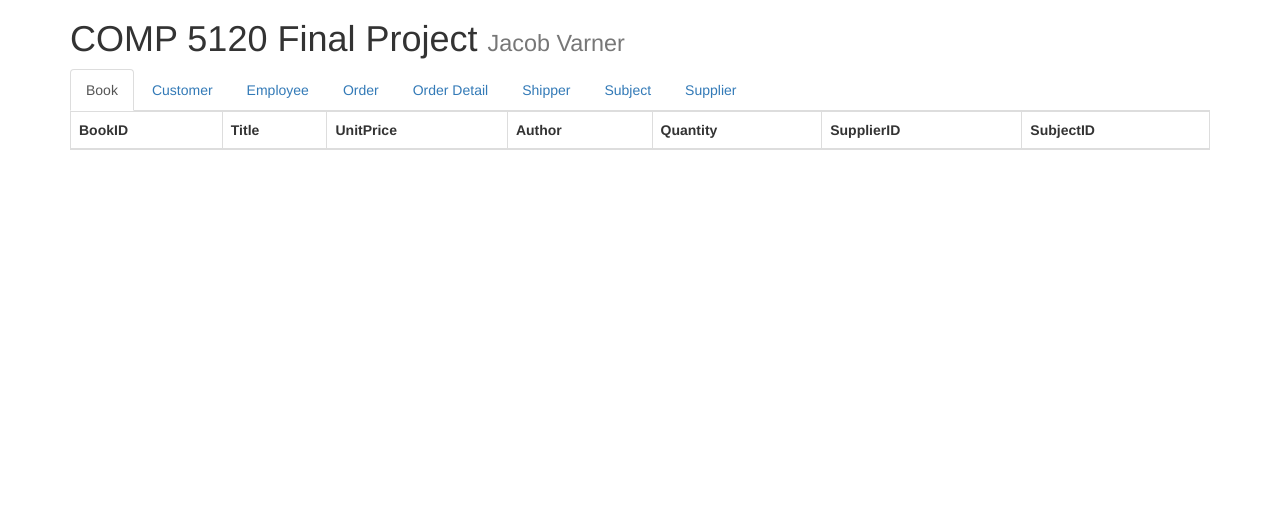
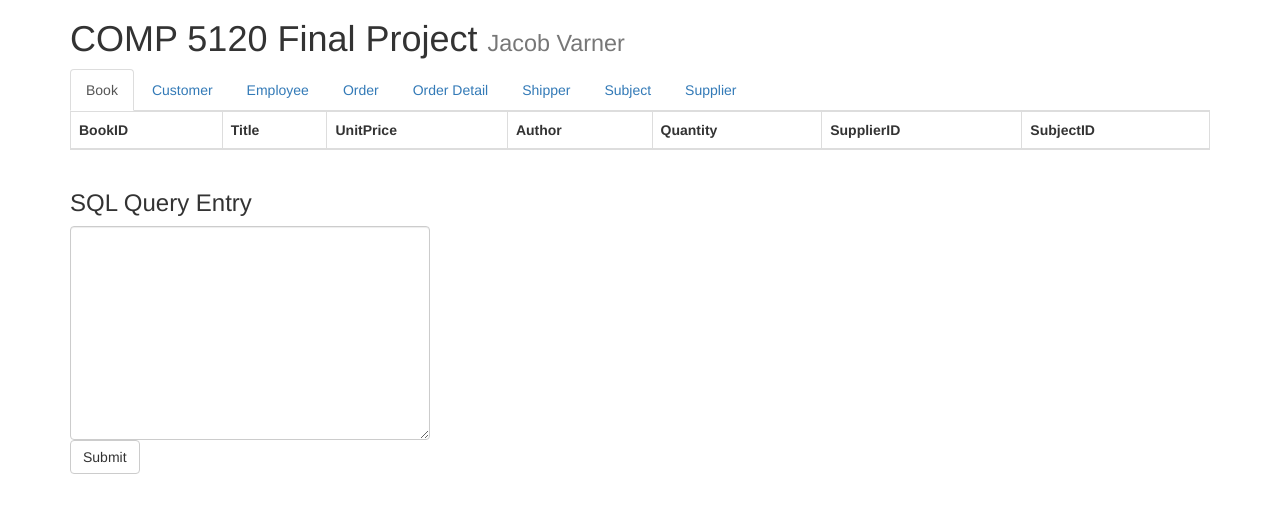
Before and after one commit to jacobvarner/databasesFinalProject, a PHP site: page / in a window 1280 px wide. Shown: the part 51-564 px from the top of the page. Run offline with PHP 8.4, Linux system fonts and the light colour scheme; data that the repository does not hold is empty; some libraries are stand-ins or nearby versions.

Commit message:
Added input form and result area.

```diff
--- a/index.php
+++ b/index.php
@@ -281,6 +281,20 @@
           </div>
         </div>
       </div>
+      <div class="row">
+        <div class="col-lg-4 col-md-4 col-sm-12">
+          <form id="query-form" role="form" method="post" action="query.php">
+            <h3>SQL Query Entry</h3>
+            <textarea name="query" class="form-control" rows="10"></textarea>
+            <button type="submit" class="btn btn-default">Submit</button>
+          </form>
+        </div>
+        <div class="col-lg-8 col-md-8 col-sm-12">
+          <div id="result">
+
+          </div>
+        </div>
+      </div>
     </div><!-- /.container -->
 
 
```
Also changed, not shown: query.php (added).
